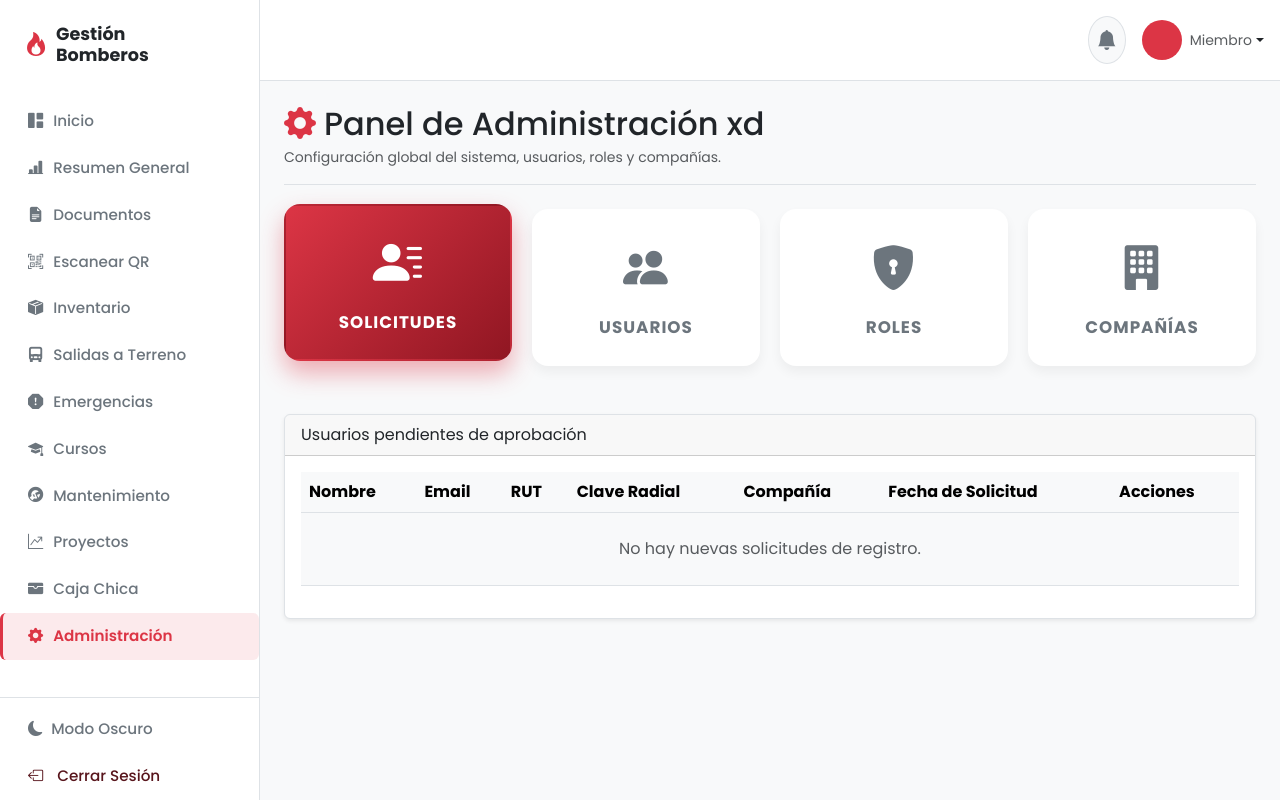
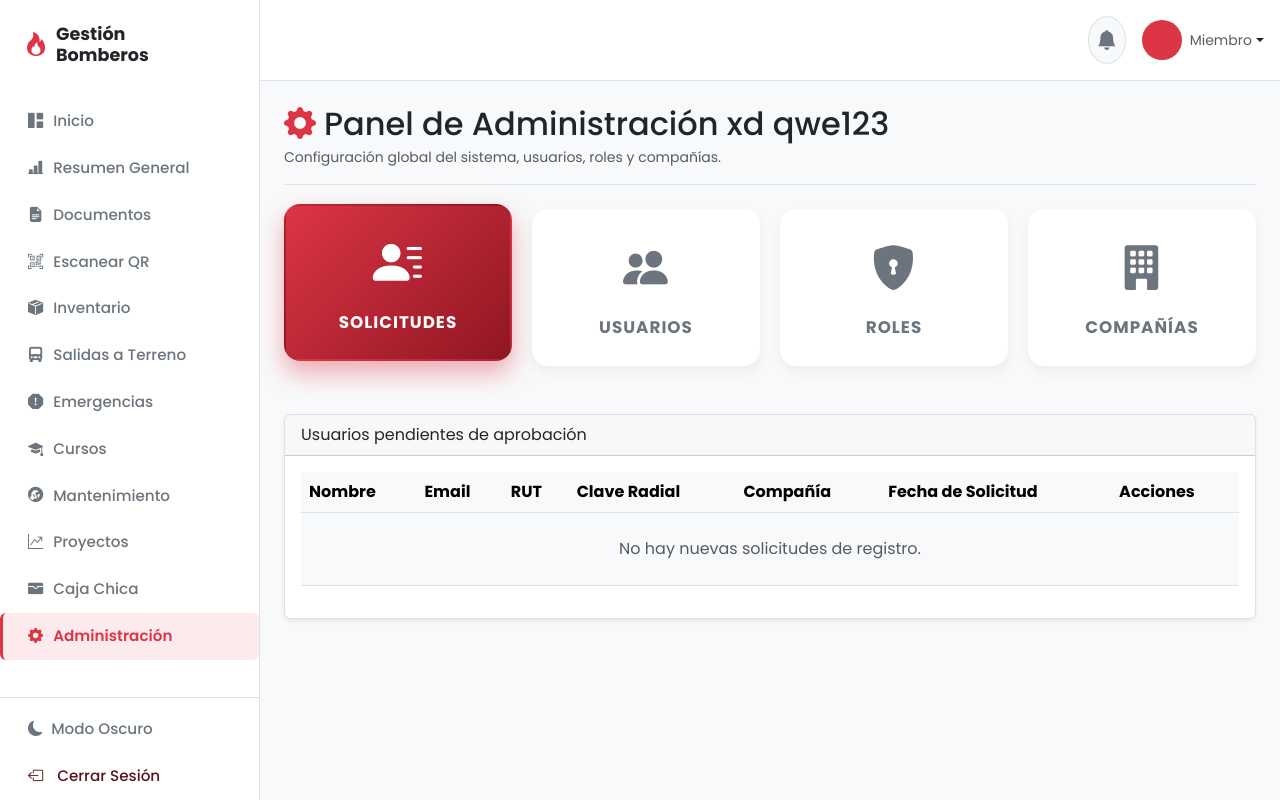
Before and after one commit to DiegoJimenez-272/Bomber, a Django app: page /administracion/ in a window 1280 px wide. Run offline with Django 5.2, Linux system fonts and the light colour scheme; the visitor is signed in with stand-in values (Sample User, id 1); data comes from the database, SQL or seed files in the repository; data that the repository does not hold is empty; parts of the project's set-up code (start-up, migrations or seed data) failed here and were passed over.

Commit message:
Commit post-cierre

```diff
--- a/templates/usuarios/administracion.html
+++ b/templates/usuarios/administracion.html
@@ -106,7 +106,7 @@
 <!-- Header del contenido principal -->
 <header class="d-flex align-items-center justify-content-between pb-3 mb-4 border-bottom">
     <div>
-        <h1 class="h2 mb-0"><i class="bi bi-gear-fill text-danger me-2"></i>Panel de Administración xd</h1>
+        <h1 class="h2 mb-0"><i class="bi bi-gear-fill text-danger me-2"></i>Panel de Administración xd qwe123</h1>
         <p class="text-muted small mb-0 mt-1">Configuración global del sistema, usuarios, roles y compañías.</p>
     </div>
 </header>
```
